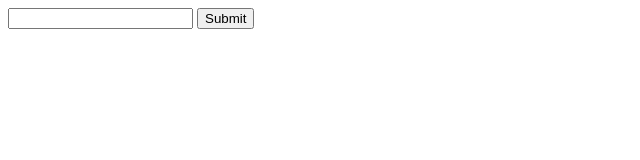
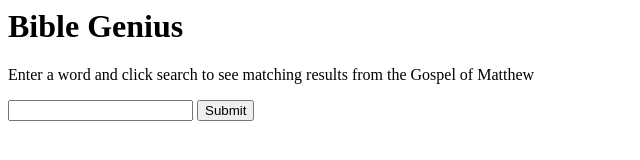
Before and after one commit to padwasabimasala/bible-highlighter, a plain HTML site: page index.html in a window 1280 px wide. Shown: the whole page, without its empty margins (0-640 px from the left). Drawn offline with Linux system fonts and the light colour scheme.

Commit message:
Add page title and description

```diff
--- a/index.html
+++ b/index.html
@@ -63,6 +63,8 @@
 
   </head>
   <body>
+    <h1>Bible Genius</h1>
+    <p>Enter a word and click search to see matching results from the Gospel of Matthew</p>
     <form id="searchForm">
       <input id="searchBox" type="text">
       <input type="submit">
```
